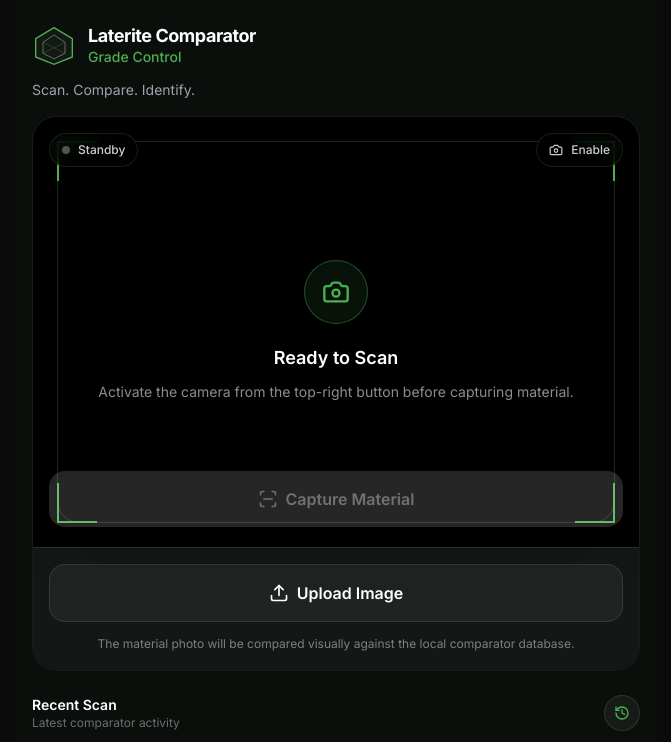
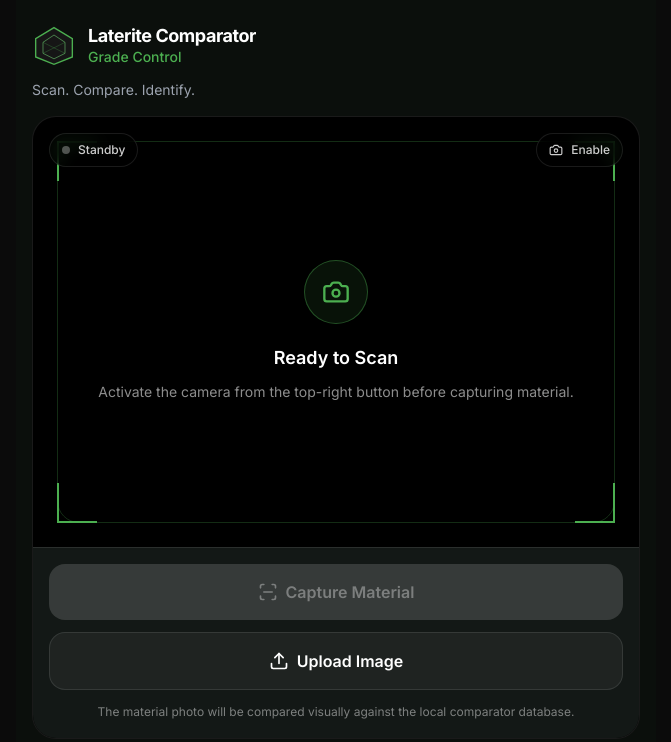
Before and after one commit to ibnusyah2002-sketch/LateriteComparator, a Next.js app in the folder frontend/: page / in a window 1280 px wide. Shown: the top 742 px of the page, without its empty margins (304-975 px from the left). Built offline with nearby package versions, Linux system fonts and the light colour scheme.

Commit message:
fix(home): move capture button below camera frame

```diff
--- a/frontend/components/home/camera-preview.tsx
+++ b/frontend/components/home/camera-preview.tsx
@@ -244,20 +244,6 @@ export function CameraPreview({ className = "" }: CameraPreviewProps) {
           )}
         </div>
 
-        {!selectedImage && (
-          <div className="absolute bottom-5 left-1/2 w-[calc(100%-2rem)] -translate-x-1/2">
-            <button
-              type="button"
-              onClick={handleCaptureImage}
-              disabled={!isCameraActive || isStarting}
-              className="flex w-full items-center justify-center gap-2 rounded-2xl bg-[#4CAF50] px-5 py-4 text-base font-semibold text-black shadow-2xl transition hover:bg-[#66BB6A] disabled:cursor-not-allowed disabled:bg-white/15 disabled:text-white/35"
-            >
-              <ScanLine className="h-5 w-5" />
-              Capture Material
-            </button>
-          </div>
-        )}
-
         {selectedImage && (
           <div className="absolute bottom-4 left-4 right-4 rounded-2xl border border-[#4CAF50]/25 bg-black/60 p-3 backdrop-blur">
             <div className="flex items-center gap-2 text-sm font-medium text-white">
@@ -275,6 +261,18 @@ export function CameraPreview({ className = "" }: CameraPreviewProps) {
       )}
 
           <div className="space-y-3 border-t border-white/10 bg-[#131816] p-4">
+          {!selectedImage && (
+            <button
+              type="button"
+              onClick={handleCaptureImage}
+              disabled={!isCameraActive || isStarting}
+              className="flex w-full items-center justify-center gap-2 rounded-2xl bg-[#4CAF50] px-5 py-4 text-base font-semibold text-black transition hover:bg-[#66BB6A] disabled:cursor-not-allowed disabled:bg-white/15 disabled:text-white/35"
+            >
+              <ScanLine className="h-5 w-5" />
+              Capture Material
+            </button>
+          )}
+
           {selectedImage ? (
             <button
               type="button"
@@ -326,7 +324,6 @@ export function CameraPreview({ className = "" }: CameraPreviewProps) {
               </button>
             </div>
           )}
-
         <p className="text-center text-xs leading-5 text-white/45">
           The material photo will be compared visually against the local
           comparator database.
```
Lines whose indentation alone changed are shown as unchanged.
